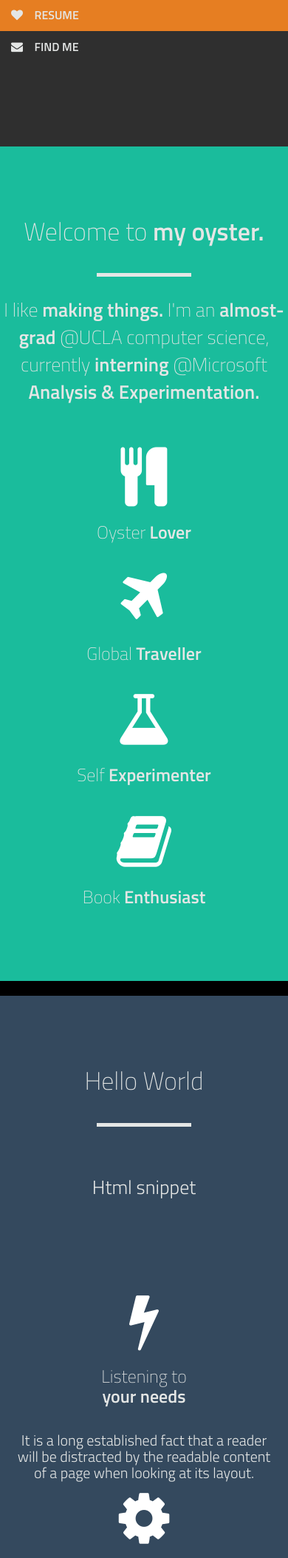
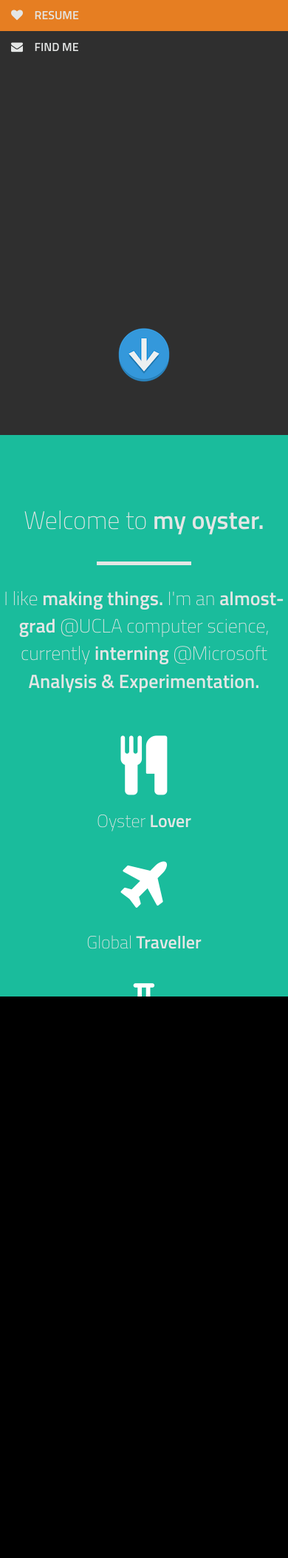
Before and after one commit to mfaywu/mfaywu, a Django app: page / in a window 390 px wide; the page is wider, and only the part inside the window is pictured. Shown: the part 172-2278 px from the top of that part at 74% size. Run offline with Django 3.2, Linux system fonts and the light colour scheme; some libraries are stand-ins or nearby versions.

Commit message:
Add down arrow icon

```diff
--- a/home/templates/home/header.html
+++ b/home/templates/home/header.html
@@ -53,22 +53,26 @@
 
 
 	<!-- === MAIN Background === -->
-	<div class="slide story" id="slide-1" data-slide="1">
+	<div style="height: 90%" class="slide story" id="slide-1" data-slide="1" >
 		<div class="container-fluid">
 			<div id="home-row-1" class="row clearfix">
 				<div class="col-12">
-					<h1 class="font-semibold">Ciao, piacere. I'm Fay.</h1>
+					<h1 class="font-semibold" >Ciao, piacere. I'm Fay.</h1>
 					<!--<h4 class="font-thin">Welcome to my <span class="font-semibold">oyster.</span></h4>-->
 					<br>
 					<br>
 				</div><!-- /col-12 -->
+			</div>
+			<div id="home-row-2" class="row clearfix">
+				<div class="col-12 col-sm-4"></div>
+				<div class="col-12 col-sm-4"><div class="home-hover navigation-slide" data-slide="2"><img src="{% static 'home/images/s01.png' %}"></div></div>
+				<div class="col-12 col-sm-4"></div>
 			</div><!-- /row -->
-			<!-- /row -->
 		</div><!-- /container -->
 	</div><!-- /slide1 -->
 
 	<!-- === Slide 2 === -->
-	<div class="slide story" id="slide-2" data-slide="2">
+	<div style="height: 90%" class="slide story" id="slide-2" data-slide="2">
 		<div class="container">
 			<div class="row title-row">
 				<div class="col-12 font-thin">Welcome to <span class="font-semibold">my oyster.</span> </div>
@@ -105,14 +109,14 @@
 	</div><!-- /slide2 -->
 
 	<!-- === SLide 3 - Portfolio -->
-	<div class="slide story" id="slide-3" data-slide="3">
+	<div style="height: 90%" class="slide story" id="slide-3" data-slide="3">
 		<div class="row">
 			<div class="col-12 col-sm-6 col-lg-2"><a data-fancybox-group="portfolio" class="fancybox" href=""><img class="thumb" src="" alt=""></a></div>
 		</div><!-- /row -->
 	</div><!-- /slide3 -->
 
 	<!-- === Slide 4 - Process === -->
-	<div class="slide story" id="slide-4" data-slide="4">
+	<div style="height: 90%" class="slide story" id="slide-4" data-slide="4">
 		<div class="container">
 			<div class="row title-row">
 				<div class="col-12 font-thin">{% block title %} {% endblock %}</div>
@@ -161,14 +165,14 @@
 	</div><!-- /slide4 -->
 
 	<!-- === Slide 5 === -->
-	<div class="slide story" id="slide-5" data-slide="5">
+	<div style="height: 90%" class="slide story" id="slide-5" data-slide="5">
 		<div class="container">
-			<embed src= "{% static 'home/images/mfaywu_resume.pdf' %}"" width=1000px height=600px>
+			<embed src= "{% static 'home/images/mfaywu_resume.pdf' %}" width=1000px height=600px>
 		</div><!-- /container -->
 	</div><!-- /slide5 -->
 
 	<!-- === Slide 6 / Contact === -->
-	<div class="slide story" id="slide-6" data-slide="6">
+	<div style="height: 90%" class="slide story" id="slide-6" data-slide="6">
 		<div class="container">
 			<div class="row title-row">
 				<div class="col-12 font-light">Find <span class="font-semibold">me!</span></div>
```
Also changed, not shown: home/static/home/images/s01.png.
